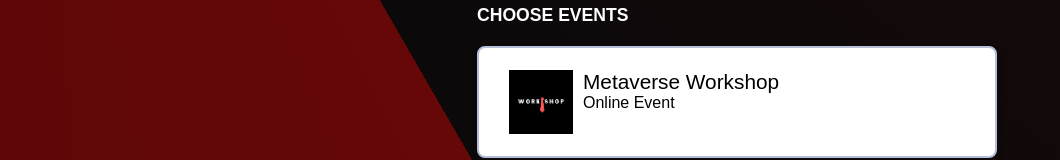
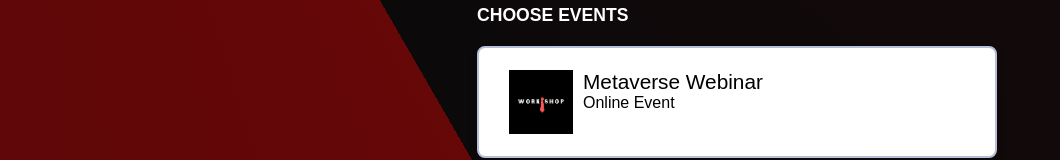
Before and after one commit to Parthiv-M/mes-portal, a React (Create React App) app in the folder client/: page /register in a window 1280 px wide. Shown: the part 781-941 px from the top of the page, without its empty margins (0-1060 px from the left). Built offline with nearby package versions, Linux system fonts and the light colour scheme; no server answers; a web font is replaced by a local one.

Commit message:
small updates

```diff
--- a/client/src/pages/Register/Register.js
+++ b/client/src/pages/Register/Register.js
@@ -674,7 +674,7 @@ const Register = () => {
                     <div className="events-choice">
                     <fieldset className="checkbox-group">
                         <CheckboxCard
-                            eventName="Metaverse Workshop"
+                            eventName="Metaverse Webinar"
                             eventMode="Online"
                             changeFunc={setWorkshop}
                             logo={workshopLogo}
```
